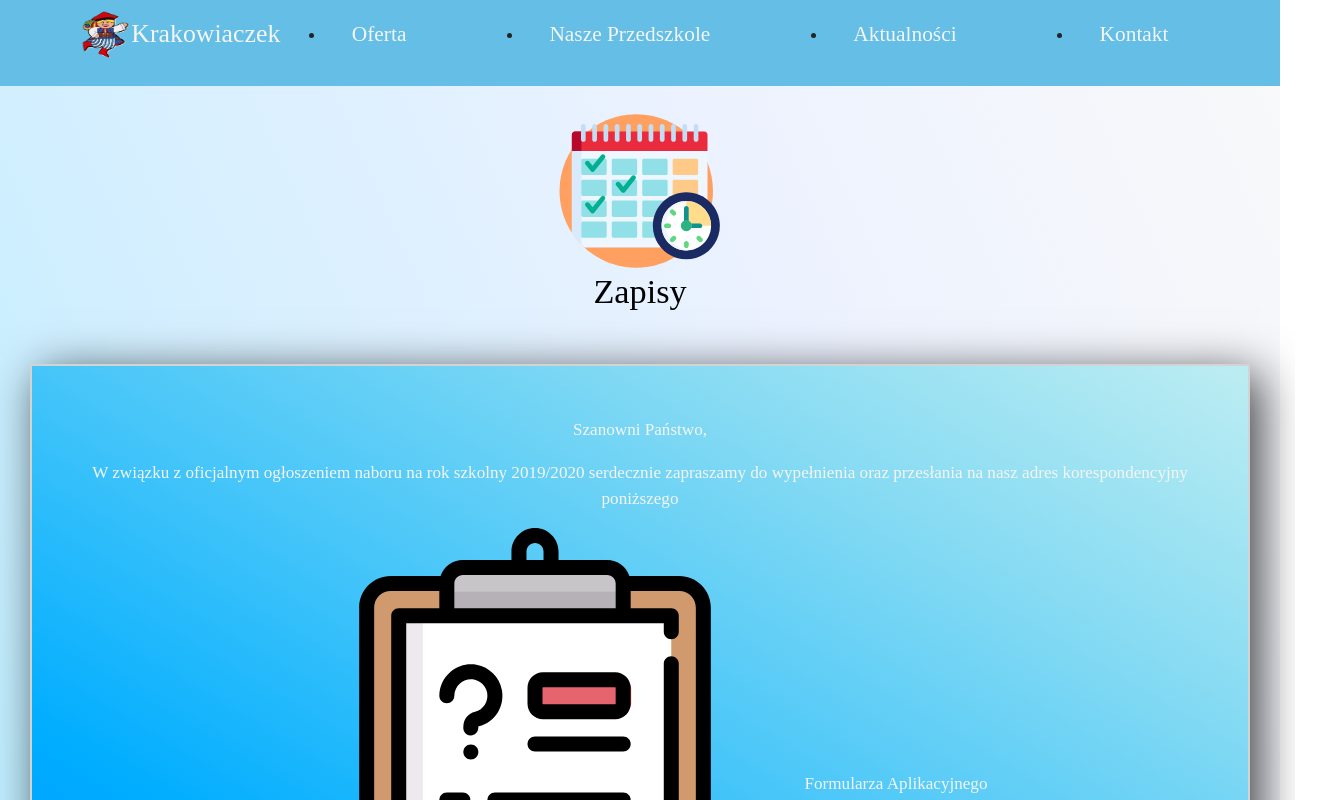
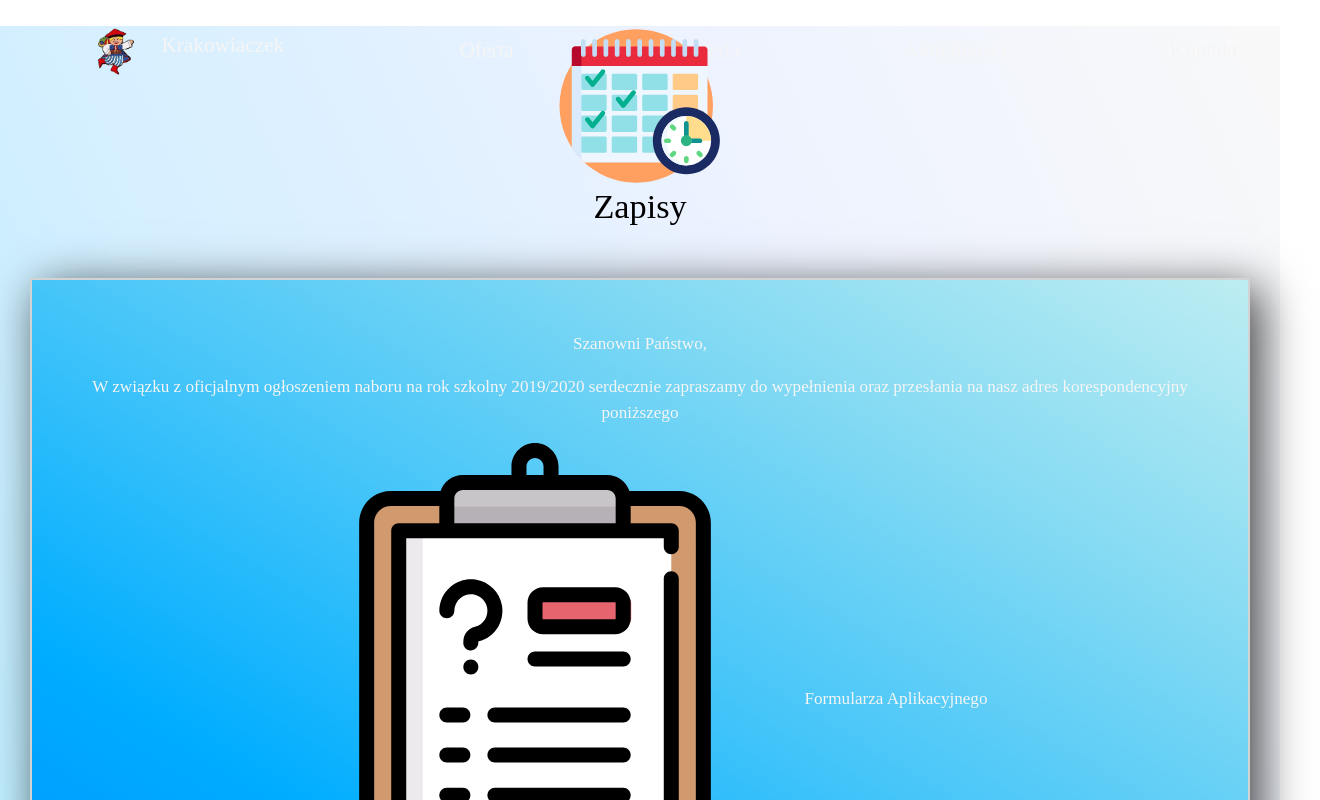
Before and after one commit to WWojas/02_Kindergarten_Website, a React (Create React App) app: page /enrollment in a window 1280 px wide. Shown: the top 800 px of the page, 1320 px wide, since content can reach past the window. Built offline with nearby package versions, Linux system fonts and the light colour scheme.

Commit message:
mobile navbar for Reja added

```diff
--- a/src/components/Radzikowskiego/Radzikowskiego_header.js
+++ b/src/components/Radzikowskiego/Radzikowskiego_header.js
@@ -63,27 +63,27 @@ class Radzikowskiego_header extends Component {
                                         <p> Mapa Strony </p>
                                     </div>
 
-                                    <li className="flex align-items-center">
+                                    <li className="flex align-items-center" onClick={ () => this.setState({mobileMenuVisible: false})}>
                                         <img src='/images/mobile_menu/homepage.svg' class='mobile_hamburger' />
                                         <Link to="/" className='dropdown-item'> Strona główna </Link>
                                     </li>
 
-                                    <li className="flex align-items-center">
+                                    <li className="flex align-items-center" onClick={ () => this.setState({mobileMenuVisible: false})}>
                                         <img src='/images/mobile_menu/offer.svg' className='mobile_hamburger'/>
                                         <Link to="/radzikowskiego#programs" className='dropdown-item'> Oferta </Link>
                                     </li>
 
-                                    <li className="flex align-items-center">
+                                    <li className="flex align-items-center" onClick={ () => this.setState({mobileMenuVisible: false})}>
                                         <img src='/images/mobile_menu/gallery.svg' className='mobile_hamburger'/>
                                         <Link to="/radzikowskiego#locations" className='dropdown-item'>Galeria </Link>
                                     </li>
 
-                                    <li className="flex align-items-center">
+                                    <li className="flex align-items-center" onClick={ () => this.setState({mobileMenuVisible: false})}>
                                         <img src='/images/mobile_menu/news.svg' className='mobile_hamburger'/>
                                         <Link to="/radzikowskiego#news" className='dropdown-item'>Aktualności </Link>
                                     </li>
 
-                                    <li className="flex align-items-center">
+                                    <li className="flex align-items-center" onClick={ () => this.setState({mobileMenuVisible: false})}>
                                         <img src='/images/mobile_menu/contact.svg' className='mobile_hamburger'/>
                                         <Link to="/radzikowskiego#contact" className='dropdown-item'> Kontakt </Link>
                                     </li>
@@ -101,19 +101,19 @@ class Radzikowskiego_header extends Component {
                                         <p> Nasze Social Media </p>
                                     </div>
 
-                                    <li className="flex align-items-center">
+                                    <li className="flex align-items-center" onClick={ () => this.setState({mobileMenuVisible: false})}>
                                         <button class='social_btn fb_btn flex m-1'>
                                             <img src='images/mobile_menu/facebook.svg' class='mobile_hamburger'/>
                                             <Link to="https://www.facebook.com/przedszkolekrakowiaczekII/" className='dropdown-item'> Facebook </Link> </button>
                                     </li>
 
-                                    <li className="flex align-items-center">
+                                    <li className="flex align-items-center" onClick={ () => this.setState({mobileMenuVisible: false})}>
                                         <button className='social_btn yt_btn flex m-1'>
                                             <img src='images/mobile_menu/youtube.svg' className='mobile_hamburger'/>
                                             <Link to="https://www.youtube.com/channel/UCMS4Ajnwn7ub4Vs_kUBEoPg" className='dropdown-item'> You Tube </Link></button>
                                     </li>
 
-                                    <li className="flex align-items-center">
+                                    <li className="flex align-items-center" onClick={ () => this.setState({mobileMenuVisible: false})}>
                                         <button className='social_btn insta_btn flex m-1'>
                                             <img src='images/mobile_menu/instagram.svg' className='mobile_hamburger'/>
                                             <Link to="/" className='dropdown-item'> Instagram </Link></button>
--- a/src/components/Reja/Reja_header.js
+++ b/src/components/Reja/Reja_header.js
@@ -2,102 +2,155 @@ import React, { Component } from 'react';
 import { HashLink as Link } from 'react-router-hash-link';
 
 class Reja_header extends Component {
+    constructor(props) {
+        super(props);
+        this.state = {
+            mobileMenuVisible: false
+        }
+    }
+
     render() {
         return (
             <div>
                 <header>
 
                     {/* Desktop*/}
-                    <nav className="navbar navbar-dark navbar_color d-none d-md-block">
+                    <nav className="d-none d-md-block header_container">
 
-                        <div className="navbar-header text-center header_container">
-                            <a className='d-flex d-xl-none navbar_brand flex align-items-center justify-content-center m-0 p-0'
-                               href='#'>
+                        <ul class="navbar_desktop flex align-items-center">
+
+                            <li class='flex'>
                                 <img src="images/Logo-2.png"
                                      className="d-inline-block align-bottom logo_header m-0 p-0"
-                                     alt='przedszkole krakowiaczek'/><span
-                                className="m-0 p-0"> Krakowiaczek</span></a>
-
-
-                            <ul className="navbar-desktop flex align-items-center">
-
-                                <a className='d-none d-xl-flex navbar_brand flex align-items-center justify-content-center m-0 p-0'
-                                   href='#'>
-                                    <img src="images/Logo-2.png"
-                                         className="d-inline-block align-bottom logo_header m-0 p-0"
-                                         alt='przedszkole krakowiaczek'/><span
-                                    className="m-0 p-0"> Krakowiaczek</span>
-                                </a>
+                                     alt='przedszkole krakowiaczek'/>
+                                <Link to ="/" className='dropdown-item'> Krakowiaczek </Link>
+                            </li>
 
                             <li>
+                                <Link to ="/reja#programs" className='dropdown-item'> Oferta </Link>
+                            </li>
+
+                            <li >
+                                <Link to ="/reja#locations" className='dropdown-item'> Galeria </Link>
+                            </li>
+
+                            <li >
+                                <Link to ="/reja#news" className='dropdown-item'>Aktualności </Link>
+                            </li>
+
+                            <li>
+                                <Link to ="/reja#contact" className='dropdown-item'> Kontakt </Link>
+                            </li>
+
+                        </ul>
+
+                    </nav>
+
+                    {/* Mobile*/}
+                    <nav className="navbar_desktop d-block d-md-none w-100">
+                        {this.state.mobileMenuVisible &&
+
+                        <div class='navbar_mobile'>
+
+                            <img src='images/mobile_menu/error.svg' class='mobile_hamburger close-icon' onClick={ () => this.setState({mobileMenuVisible: false})}/>
+
+                            <div class='mt-5 flex'>
+
+                                <ul class='social d-inline-block'>
+
+                                    <div class='flex align-items-center'>
+                                        <img src='images/mobile_menu/orientation.svg' class='hamburger_icon_big'/>
+                                        <p> Mapa Strony </p>
+                                    </div>
+
+                                    <li className="flex align-items-center" onClick={ () => this.setState({mobileMenuVisible: false})}>
+                                        <img src='/images/mobile_menu/homepage.svg' class='mobile_hamburger' />
+                                        <Link to="/" className='dropdown-item'> Strona główna </Link>
+                                    </li>
+
+                                    <li className="flex align-items-center" onClick={ () => this.setState({mobileMenuVisible: false})}>
+                                        <img src='/images/mobile_menu/offer.svg' className='mobile_hamburger'/>
                                         <Link to="/reja#programs" className='dropdown-item'> Oferta </Link>
                                     </li>
 
-                                <li>
-                                    <Link to="/reja#locations" className='dropdown-item'> Nasze Przedszkole </Link>
+                                    <li className="flex align-items-center" onClick={ () => this.setState({mobileMenuVisible: false})}>
+                                        <img src='/images/mobile_menu/gallery.svg' className='mobile_hamburger'/>
+                                        <Link to="/reja#locations" className='dropdown-item'>Galeria </Link>
                                     </li>
 
-                                <li>
+                                    <li className="flex align-items-center" onClick={ () => this.setState({mobileMenuVisible: false})}>
+                                        <img src='/images/mobile_menu/news.svg' className='mobile_hamburger'/>
                                         <Link to="/reja#news" className='dropdown-item'>Aktualności </Link>
                                     </li>
 
-                                <li>
+                                    <li className="flex align-items-center" onClick={ () => this.setState({mobileMenuVisible: false})}>
+                                        <img src='/images/mobile_menu/contact.svg' className='mobile_hamburger'/>
                                         <Link to="/reja#contact" className='dropdown-item'> Kontakt </Link>
                                     </li>
+                                </ul>
 
+                            </div>
+
+
+                            <div className='mt-5 flex'>
+
+                                <ul className='social d-inline-block'>
+
+                                    <div className='flex align-items-center'>
+                                        <img src='images/mobile_menu/social_media_icon.svg' className='hamburger_icon_big'/>
+                                        <p> Nasze Social Media </p>
+                                    </div>
+
+                                    <li className="flex align-items-center" onClick={ () => this.setState({mobileMenuVisible: false})}>
+                                        <button class='social_btn fb_btn flex m-1'>
+                                            <img src='images/mobile_menu/facebook.svg' class='mobile_hamburger'/>
+                                            <Link to="https://www.facebook.com/przedszkolekrakowiaczek/" className='dropdown-item'> Facebook </Link> </button>
+                                    </li>
+
+                                    <li className="flex align-items-center" onClick={ () => this.setState({mobileMenuVisible: false})}>
+                                        <button className='social_btn yt_btn flex m-1'>
+                                            <img src='images/mobile_menu/youtube.svg' className='mobile_hamburger'/>
+                                            <Link to="https://www.youtube.com/channel/UCMS4Ajnwn7ub4Vs_kUBEoPg" className='dropdown-item'> You Tube </Link></button>
+                                    </li>
+
+                                    <li className="flex align-items-center" onClick={ () => this.setState({mobileMenuVisible: false})}>
+                                        <button className='social_btn insta_btn flex m-1'>
+                                            <img src='images/mobile_menu/instagram.svg' className='mobile_hamburger'/>
+                                            <Link to="/" className='dropdown-item'> Instagram </Link></button>
+                                    </li>
                                 </ul>
+
+
+                            </div>
+                        </div>
+
+
+
+
+                        }
+
+                        <div class='flex align-self-start p-3'>
+                            <div className='col-2 text-center'>
+
+                                <img src='images/mobile_menu/menu.svg' className='mobile_hamburger'
+                                     onClick={() => !this.state.mobileMenuVisible ? this.setState({mobileMenuVisible: true}) :
+                                         this.setState({mobileMenuVisible: false})}/>
+
+                                <p class='mobile_menu_txt'> Menu </p>
+
+
+                            </div>
+
+                            <div class='col-10 flex'>
+                                <img src="images/Logo-2.png"
+                                     className="d-inline-block align-bottom logo_header m-0 p-0"
+                                     alt='przedszkole krakowiaczek'/>
+                                <Link to ="/" className='dropdown-item'> Krakowiaczek </Link>
+                            </div>
                         </div>
                     </nav>
 
 
-                    {/* Mobile*/}
-                    <nav className="navbar navbar-dark navbar_color d-block d-md-none w-100">
-
-                        <a className='navbar_brand flex align-items-center justify-content-center m-0 p-0' href='#'>
-                            <img src="images/Logo-2.png"
-                                 className="d-inline-block align-bottom logo_header m-0 p-0"
-                                 alt='przedszkole krakowiaczek'/><span className="m-0 p-0"> Krakowiaczek</span></a>
-
-                        <button className='navbar-toggler col-12 flex p-0 mr-2' type='button'
-                                data-toggle='collapse' data-target='#mobile_nav_menu'>
-
-                            <div className="col-12 nav_mobile_btn ">
-                                <span>  Menu  </span>
-                            </div>
-
-                        </button>
-
-                        <div className='collapse navbar-collapse ' id='mobile_nav_menu'>
-
-                            <ul className="navbar-nav mr-auto text-center text-md-right">
-                                <li className="nav-item">
-                                    <Link to="/" className='dropdown-item'> Strona główna </Link>
-                                </li>
-
-                                <li className="nav-item">
-                                    <Link to="/reja#programs" className='dropdown-item'> Oferta
-                                    </Link>
-                                </li>
-
-                                <li className="nav-item">
-                                    <Link to="/reja#locations" className='dropdown-item'> Nasze Przedszkole
-                                    </Link>
-                                </li>
-
-                                <li className="nav-item">
-                                    <Link to="/reja#news" className='dropdown-item'> Aktualności
-                                    </Link>
-                                </li>
-
-                                <li className="nav-item">
-                                    <Link to="/reja#contact" className='dropdown-item'> Kontakt
-                                    </Link>
-                                </li>
-
-
-                            </ul>
-                        </div>
-                    </nav>
 
                 </header>
 
--- a/src/sass/Homepage/__homepage.scss
+++ b/src/sass/Homepage/__homepage.scss
@@ -21,6 +21,10 @@
     font-size: calc(13px + 1vw) !important;
   }
 
+
+  hr {
+    color:whitesmoke;
+  }
 
 
 }
```
Lines whose indentation alone changed are shown as unchanged.
